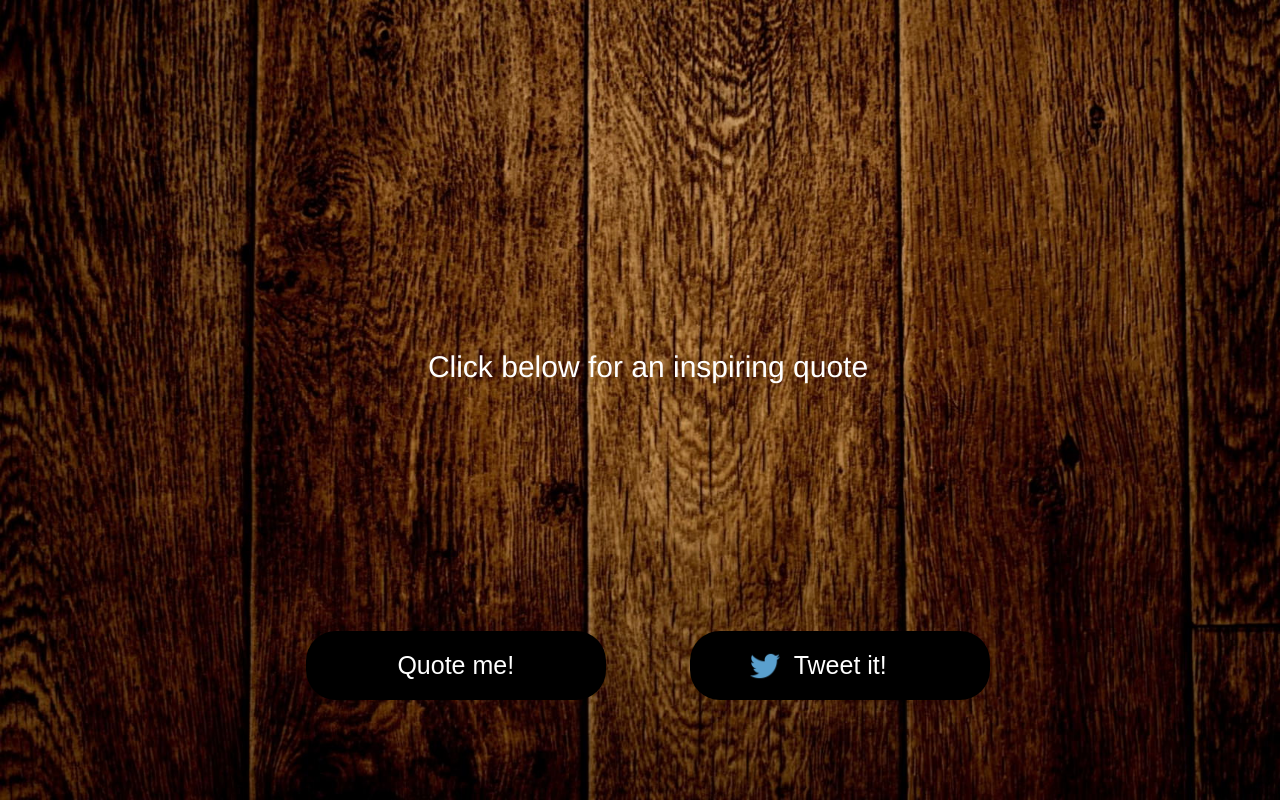
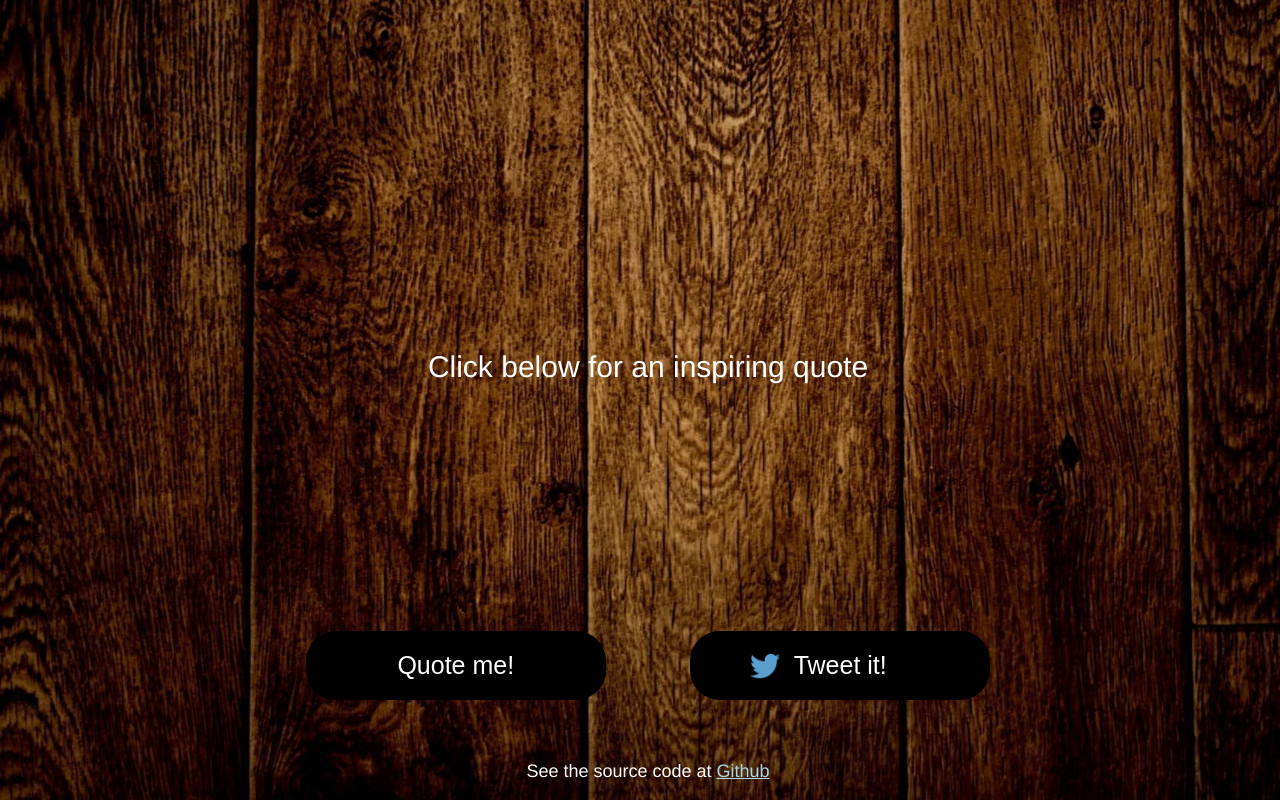
Before and after one commit to tymekm/quotegen, a plain HTML site: page index.html in a window 1280 px wide. Drawn offline with Linux system fonts and the light colour scheme.

Commit message:
Commiting ommited index.thml file to add the source link footer

```diff
--- a/index.html
+++ b/index.html
@@ -27,5 +27,8 @@
 			<p id="twitter-button-text">Tweet it!</p>
 		</button>
 		</div>
+		<footer>
+			<p>See the source code at <a href="https://github.com/tymekm/quotegen/tree/gh-pages">Github</a></p>
+		</footer>
 </body>
 </html>
```
